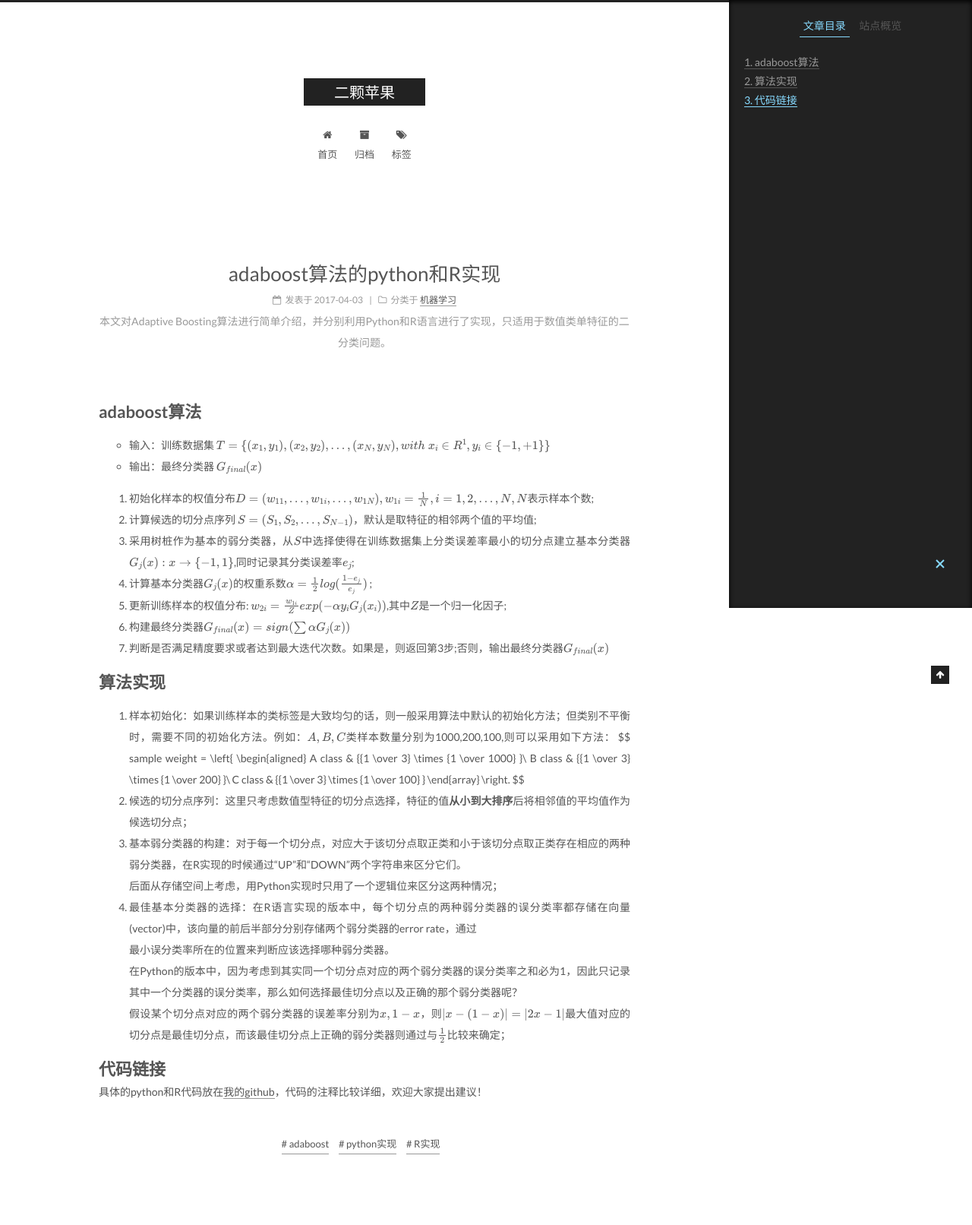
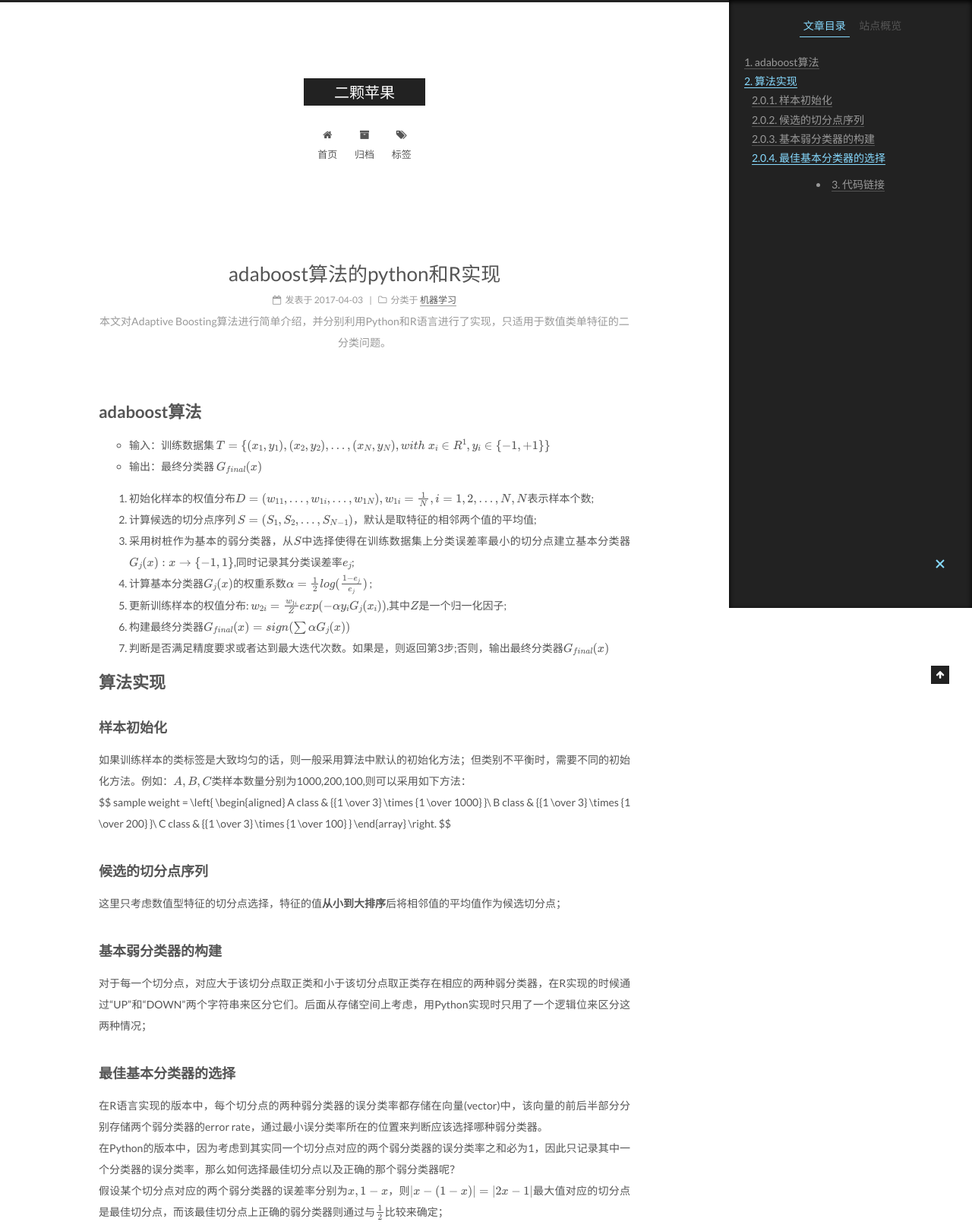
Before and after one commit to zhoujunjun-apple/zhoujunjun-apple.github.io, a plain HTML site: page 2017/04/03/adaboost算法的python和R实现/index.html in a window 1280 px wide. Shown: the top 1612 px of the page at 76% size. Drawn offline with nearby package versions, Linux system fonts and the light colour scheme; some packages are replaced by stand-ins of ours.

Commit message:
Site updated: 2017-04-03 21:36:42

```diff
--- a/2017/04/03/adaboost算法的python和R实现/index.html
+++ b/2017/04/03/adaboost算法的python和R实现/index.html
@@ -93,7 +93,7 @@
 <meta property="og:url" content="http://yoursite.com/2017/04/03/adaboost算法的python和R实现/index.html">
 <meta property="og:site_name" content="二颗苹果">
 <meta property="og:description" content="本文对Adaptive Boosting算法进行简单介绍，并分别利用Python和R语言进行了实现，只适用于数值类单特征的二分类问题。">
-<meta property="og:updated_time" content="2017-04-03T13:33:30.338Z">
+<meta property="og:updated_time" content="2017-04-03T13:36:37.834Z">
 <meta name="twitter:card" content="summary">
 <meta name="twitter:title" content="adaboost算法的python和R实现">
 <meta name="twitter:description" content="本文对Adaptive Boosting算法进行简单介绍，并分别利用Python和R语言进行了实现，只适用于数值类单特征的二分类问题。">
@@ -360,8 +360,7 @@
 <li>构建最终分类器$G_{final}(x) = sign (\sum{\alpha G_j(x)})$</li>
 <li>判断是否满足精度要求或者达到最大迭代次数。如果是，则返回第3步;否则，输出最终分类器$G_{final}(x)$</li>
 </ol>
-<h1 id="算法实现"><a href="#算法实现" class="headerlink" title="算法实现"></a>算法实现</h1><ol>
-<li>样本初始化：如果训练样本的类标签是大致均匀的话，则一般采用算法中默认的初始化方法；但类别不平衡时，需要不同的初始化方法。例如：$A,B,C$类样本数量分别为1000,200,100,则可以采用如下方法：
+<h1 id="算法实现"><a href="#算法实现" class="headerlink" title="算法实现"></a>算法实现</h1><h3 id="样本初始化"><a href="#样本初始化" class="headerlink" title="样本初始化"></a>样本初始化</h3><p>如果训练样本的类标签是大致均匀的话，则一般采用算法中默认的初始化方法；但类别不平衡时，需要不同的初始化方法。例如：$A,B,C$类样本数量分别为1000,200,100,则可以采用如下方法：<br>
 $$
 sample weight = \left{
 \begin{aligned}
@@ -370,11 +369,10 @@ B class & {{1 \over 3} \times {1 \over 200} }\\
 C class & {{1 \over 3} \times {1 \over 100} }
 \end{array} \right.
 $$
-</li>
-<li>候选的切分点序列：这里只考虑数值型特征的切分点选择，特征的值<strong>从小到大排序</strong>后将相邻值的平均值作为候选切分点；</li>
-<li>基本弱分类器的构建：对于每一个切分点，对应大于该切分点取正类和小于该切分点取正类存在相应的两种弱分类器，在R实现的时候通过“UP”和“DOWN”两个字符串来区分它们。<br>后面从存储空间上考虑，用Python实现时只用了一个逻辑位来区分这两种情况；</li>
-<li>最佳基本分类器的选择：在R语言实现的版本中，每个切分点的两种弱分类器的误分类率都存储在向量(vector)中，该向量的前后半部分分别存储两个弱分类器的error rate，通过<br>最小误分类率所在的位置来判断应该选择哪种弱分类器。<br>在Python的版本中，因为考虑到其实同一个切分点对应的两个弱分类器的误分类率之和必为1，因此只记录其中一个分类器的误分类率，那么如何选择最佳切分点以及正确的那个弱分类器呢？<br>假设某个切分点对应的两个弱分类器的误差率分别为$x,1-x$，则$|x - (1-x)|  = |2x-1|$最大值对应的切分点是最佳切分点，而该最佳切分点上正确的弱分类器则通过与$1 \over 2$比较来确定；</li>
-</ol>
+</p>
+<h3 id="候选的切分点序列"><a href="#候选的切分点序列" class="headerlink" title="候选的切分点序列"></a>候选的切分点序列</h3><p>这里只考虑数值型特征的切分点选择，特征的值<strong>从小到大排序</strong>后将相邻值的平均值作为候选切分点；</p>
+<h3 id="基本弱分类器的构建"><a href="#基本弱分类器的构建" class="headerlink" title="基本弱分类器的构建"></a>基本弱分类器的构建</h3><p>对于每一个切分点，对应大于该切分点取正类和小于该切分点取正类存在相应的两种弱分类器，在R实现的时候通过“UP”和“DOWN”两个字符串来区分它们。后面从存储空间上考虑，用Python实现时只用了一个逻辑位来区分这两种情况；</p>
+<h3 id="最佳基本分类器的选择"><a href="#最佳基本分类器的选择" class="headerlink" title="最佳基本分类器的选择"></a>最佳基本分类器的选择</h3><p>在R语言实现的版本中，每个切分点的两种弱分类器的误分类率都存储在向量(vector)中，该向量的前后半部分分别存储两个弱分类器的error rate，通过最小误分类率所在的位置来判断应该选择哪种弱分类器。<br>在Python的版本中，因为考虑到其实同一个切分点对应的两个弱分类器的误分类率之和必为1，因此只记录其中一个分类器的误分类率，那么如何选择最佳切分点以及正确的那个弱分类器呢？<br>假设某个切分点对应的两个弱分类器的误差率分别为$x,1-x$，则$|x - (1-x)|  = |2x-1|$最大值对应的切分点是最佳切分点，而该最佳切分点上正确的弱分类器则通过与$1 \over 2$比较来确定；</p>
 <h1 id="代码链接"><a href="#代码链接" class="headerlink" title="代码链接"></a>代码链接</h1><p>具体的python和R代码放在<a href="https://github.com/zhoujunjun-apple/machine-learning" target="_blank" rel="external">我的github</a>，代码的注释比较详细，欢迎大家提出建议！</p>
 
 
@@ -543,7 +541,7 @@ $$
 
 
 
-              <div class="post-toc-content"><ol class="nav"><li class="nav-item nav-level-1"><a class="nav-link" href="#adaboost算法"><span class="nav-number">1.</span> <span class="nav-text">adaboost算法</span></a></li><li class="nav-item nav-level-1"><a class="nav-link" href="#算法实现"><span class="nav-number">2.</span> <span class="nav-text">算法实现</span></a></li><li class="nav-item nav-level-1"><a class="nav-link" href="#代码链接"><span class="nav-number">3.</span> <span class="nav-text">代码链接</span></a></li></ol></div>
+              <div class="post-toc-content"><ol class="nav"><li class="nav-item nav-level-1"><a class="nav-link" href="#adaboost算法"><span class="nav-number">1.</span> <span class="nav-text">adaboost算法</span></a></li><li class="nav-item nav-level-1"><a class="nav-link" href="#算法实现"><span class="nav-number">2.</span> <span class="nav-text">算法实现</span></a><ol class="nav-child"><li class="nav-item nav-level-3"><a class="nav-link" href="#样本初始化"><span class="nav-number">2.0.1.</span> <span class="nav-text">样本初始化</span></a></li><li class="nav-item nav-level-3"><a class="nav-link" href="#候选的切分点序列"><span class="nav-number">2.0.2.</span> <span class="nav-text">候选的切分点序列</span></a></li><li class="nav-item nav-level-3"><a class="nav-link" href="#基本弱分类器的构建"><span class="nav-number">2.0.3.</span> <span class="nav-text">基本弱分类器的构建</span></a></li><li class="nav-item nav-level-3"><a class="nav-link" href="#最佳基本分类器的选择"><span class="nav-number">2.0.4.</span> <span class="nav-text">最佳基本分类器的选择</span></a></li></ol></li></ol></li><li class="nav-item nav-level-1"><a class="nav-link" href="#代码链接"><span class="nav-number">3.</span> <span class="nav-text">代码链接</span></a></li></ol></div>
 
 
           </div>
```
